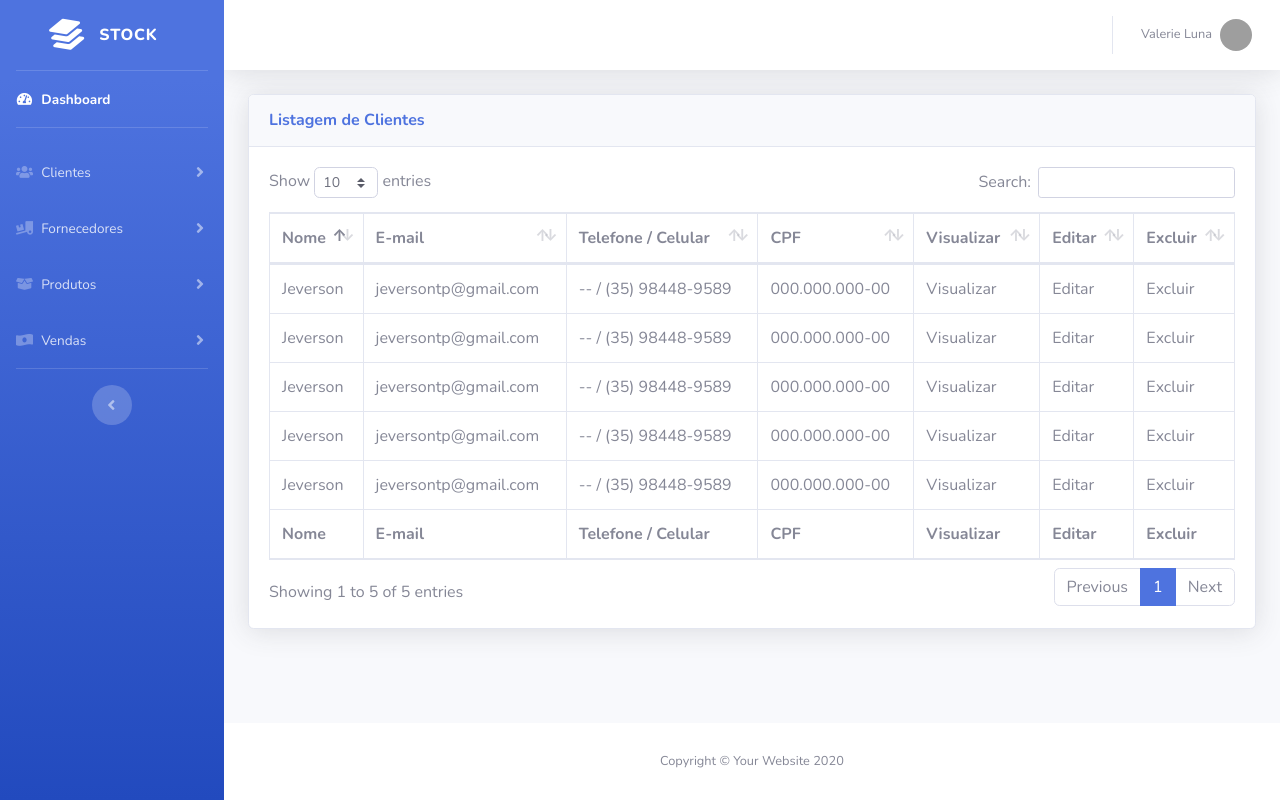
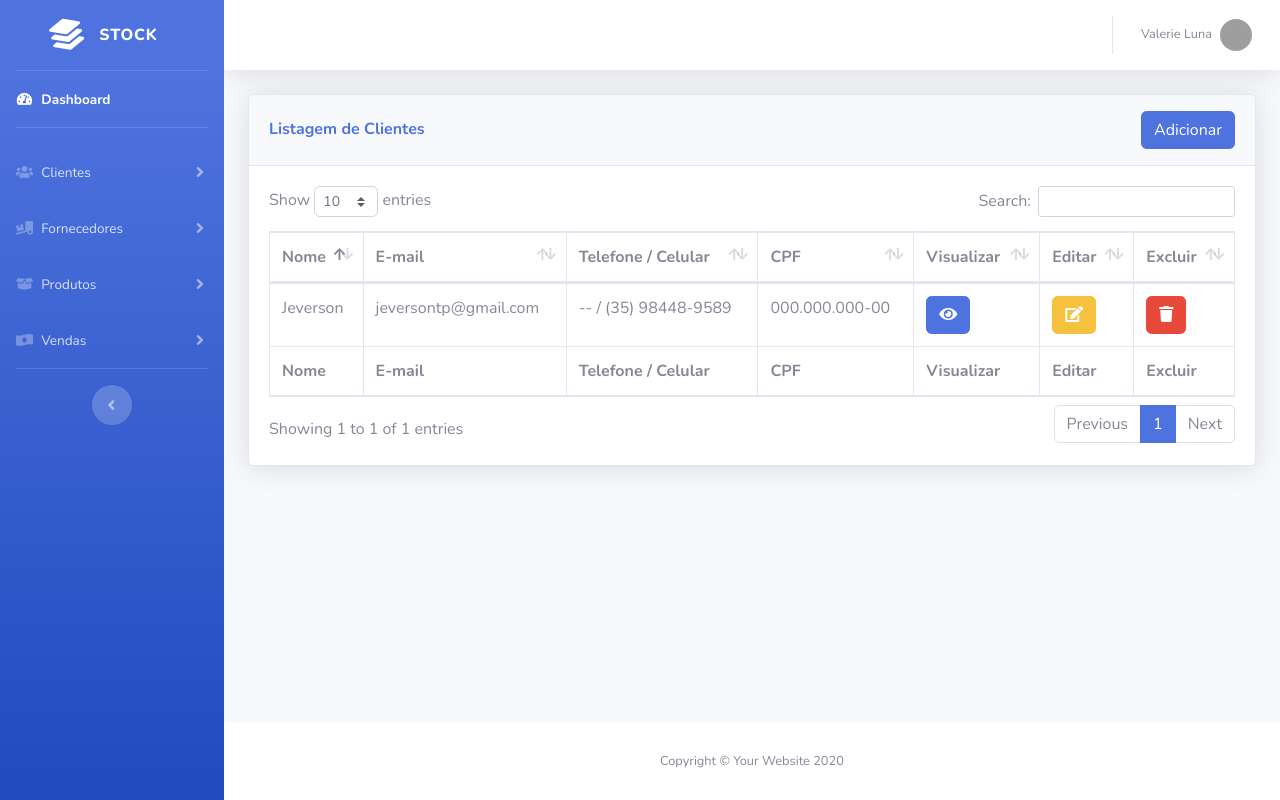
Before and after one commit to jeversonjv/stock, a CodeIgniter app: page /database/clientes in a window 1280 px wide. Run offline with CodeIgniter, Linux system fonts and the light colour scheme; the visitor is signed in with stand-in values (Sample User, id 1); grey boxes are pictures that could not be loaded.

Commit message:
configurando botões de ações na listagem de clientes

```diff
--- a/application/views/Clientes/Listagem.php
+++ b/application/views/Clientes/Listagem.php
@@ -1,7 +1,8 @@
 <!-- DataTales Example -->
 <div class="card shadow mb-4">
-    <div class="card-header py-3">
-        <h6 class="m-0 font-weight-bold text-primary">Listagem de Clientes</h6>
+    <div class="card-header py-3 d-flex justify-content-between align-items-center">
+        <h6 class="align-middle m-0 font-weight-bold text-primary">Listagem de Clientes</h6>
+        <a class="btn btn-primary text-white" href="#"> Adicionar </a>
     </div>
     <div class="card-body">
         <div class="table-responsive">
@@ -34,45 +35,15 @@
                         <td>jeversontp@gmail.com</td>
                         <td>-- / (35) 98448-9589</td>
                         <td>000.000.000-00</td>
-                        <td>Visualizar</td>
-                        <td>Editar</td>
-                        <td>Excluir</td>
-                    </tr>
-                    <tr>
-                        <td>Jeverson</td>
-                        <td>jeversontp@gmail.com</td>
-                        <td>-- / (35) 98448-9589</td>
-                        <td>000.000.000-00</td>
-                        <td>Visualizar</td>
-                        <td>Editar</td>
-                        <td>Excluir</td>
-                    </tr>
-                    <tr>
-                        <td>Jeverson</td>
-                        <td>jeversontp@gmail.com</td>
-                        <td>-- / (35) 98448-9589</td>
-                        <td>000.000.000-00</td>
-                        <td>Visualizar</td>
-                        <td>Editar</td>
-                        <td>Excluir</td>
-                    </tr>
-                    <tr>
-                        <td>Jeverson</td>
-                        <td>jeversontp@gmail.com</td>
-                        <td>-- / (35) 98448-9589</td>
-                        <td>000.000.000-00</td>
-                        <td>Visualizar</td>
-                        <td>Editar</td>
-                        <td>Excluir</td>
-                    </tr>
-                    <tr>
-                        <td>Jeverson</td>
-                        <td>jeversontp@gmail.com</td>
-                        <td>-- / (35) 98448-9589</td>
-                        <td>000.000.000-00</td>
-                        <td>Visualizar</td>
-                        <td>Editar</td>
-                        <td>Excluir</td>
+                        <td>
+                            <a class="btn btn-primary text-white" href="#"> <i class="fas fa-eye"></i> </a>
+                        </td>
+                        <td>
+                            <a class="btn btn-warning text-white" href="#"> <i class="fas fa-edit"></i> </a>
+                        </td>
+                        <td>
+                            <a class="btn btn-danger text-white" href="#"> <i class="fas fa-trash"></i></i> </a>
+                        </td>
                     </tr>
                 </tbody>
             </table>
--- /dev/null
+++ b/assets/scripts/Clientes/Listagem.js
@@ -0,0 +1,5 @@
+$(document).ready(() => {
+
+
+
+});
```
